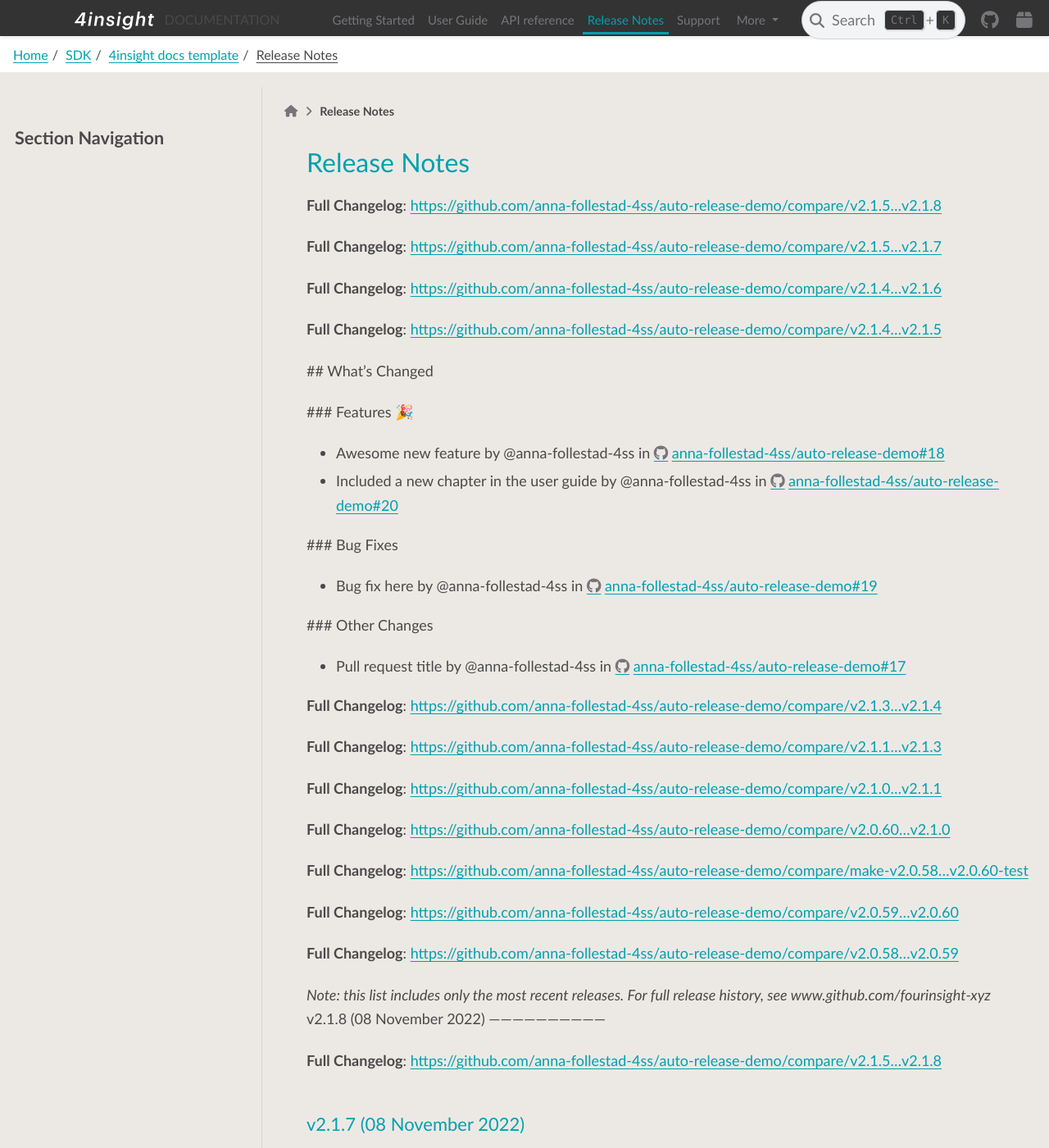
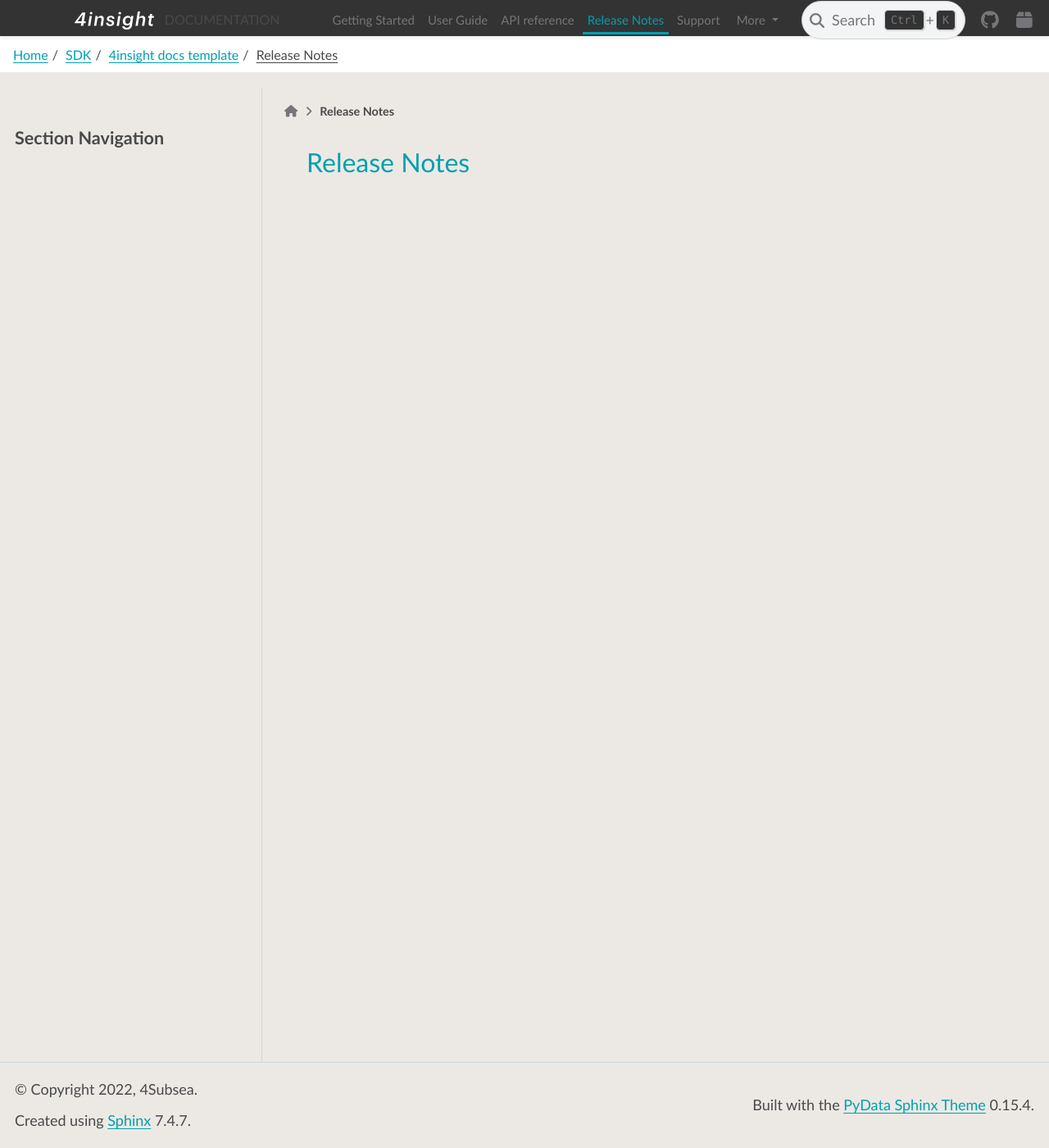
Before and after one commit to anna-follestad-4ss/auto-release-demo, a Sphinx documentation site: the page built from docs/release_notes.rst, in a window 1280 px wide and 1400 px high. Shown: the whole window at 82% size. Built offline with Sphinx 7.4.7 and the PyData theme 0.15.4, drawn with Linux system fonts in a browser that asks for light colours; some of the changed text lies outside the part shown.

Commit message:
Update release_notes.rst

```diff
--- a/docs/release_notes.rst
+++ b/docs/release_notes.rst
@@ -1,337 +1,2 @@
 Release Notes
 =============
-
-
-
-..
-
-
-
-
-
-
-
-**Full Changelog**: https://github.com/anna-follestad-4ss/auto-release-demo/compare/v2.1.5...v2.1.8
-
-
-
-
-
-
-
-
-
-
-
-
-**Full Changelog**: https://github.com/anna-follestad-4ss/auto-release-demo/compare/v2.1.5...v2.1.7
-
-
-
-
-
-
-
-
-
-
-
-
-**Full Changelog**: https://github.com/anna-follestad-4ss/auto-release-demo/compare/v2.1.4...v2.1.6
-
-
-
-
-
-
-
-
-
-
-
-
-**Full Changelog**: https://github.com/anna-follestad-4ss/auto-release-demo/compare/v2.1.4...v2.1.5
-
-
-
-
-
-
-
-
-## What's Changed
-
-### Features 🎉
-
-* Awesome new feature by @anna-follestad-4ss in https://github.com/anna-follestad-4ss/auto-release-demo/pull/18
-
-* Included a new chapter in the user guide  by @anna-follestad-4ss in https://github.com/anna-follestad-4ss/auto-release-demo/pull/20
-
-### Bug Fixes
-
-* Bug fix here  by @anna-follestad-4ss in https://github.com/anna-follestad-4ss/auto-release-demo/pull/19
-
-### Other Changes
-
-* Pull request title  by @anna-follestad-4ss in https://github.com/anna-follestad-4ss/auto-release-demo/pull/17
-
-
-
-
-
-**Full Changelog**: https://github.com/anna-follestad-4ss/auto-release-demo/compare/v2.1.3...v2.1.4
-
-
-
-
-
-
-
-
-
-
-
-
-**Full Changelog**: https://github.com/anna-follestad-4ss/auto-release-demo/compare/v2.1.1...v2.1.3
-
-
-
-
-
-
-
-
-
-
-
-
-**Full Changelog**: https://github.com/anna-follestad-4ss/auto-release-demo/compare/v2.1.0...v2.1.1
-
-
-
-
-
-
-
-
-
-
-
-
-**Full Changelog**: https://github.com/anna-follestad-4ss/auto-release-demo/compare/v2.0.60...v2.1.0
-
-
-
-
-
-
-
-
-
-
-
-
-**Full Changelog**: https://github.com/anna-follestad-4ss/auto-release-demo/compare/make-v2.0.58...v2.0.60-test
-
-
-
-
-
-
-
-
-
-
-
-
-**Full Changelog**: https://github.com/anna-follestad-4ss/auto-release-demo/compare/v2.0.59...v2.0.60
-
-
-
-
-
-
-
-
-
-
-
-
-**Full Changelog**: https://github.com/anna-follestad-4ss/auto-release-demo/compare/v2.0.58...v2.0.59
-
-
-
-*Note: this list includes only the most recent releases. For full release history, see www.github.com/fourinsight-xyz*
-v2.1.8 (08 November 2022)
-------------------------------
-
-
-..
-
-
-
-
-
-
-
-**Full Changelog**: https://github.com/anna-follestad-4ss/auto-release-demo/compare/v2.1.5...v2.1.8
-
-
-
-v2.1.7 (08 November 2022)
-------------------------------
-
-
-
-
-
-
-
-
-**Full Changelog**: https://github.com/anna-follestad-4ss/auto-release-demo/compare/v2.1.5...v2.1.7
-
-
-
-v2.1.6 (08 November 2022)
-------------------------------
-
-
-
-
-
-
-
-
-**Full Changelog**: https://github.com/anna-follestad-4ss/auto-release-demo/compare/v2.1.4...v2.1.6
-
-
-
-v2.1.5 (08 November 2022)
-------------------------------
-
-
-
-
-
-
-
-
-**Full Changelog**: https://github.com/anna-follestad-4ss/auto-release-demo/compare/v2.1.4...v2.1.5
-
-
-
-v2.1.4 (08 November 2022)
-------------------------------
-
-
-
-
-## What's Changed
-
-### Features 🎉
-
-* Awesome new feature by @anna-follestad-4ss in https://github.com/anna-follestad-4ss/auto-release-demo/pull/18
-
-* Included a new chapter in the user guide  by @anna-follestad-4ss in https://github.com/anna-follestad-4ss/auto-release-demo/pull/20
-
-### Bug Fixes
-
-* Bug fix here  by @anna-follestad-4ss in https://github.com/anna-follestad-4ss/auto-release-demo/pull/19
-
-### Other Changes
-
-* Pull request title  by @anna-follestad-4ss in https://github.com/anna-follestad-4ss/auto-release-demo/pull/17
-
-
-
-
-
-**Full Changelog**: https://github.com/anna-follestad-4ss/auto-release-demo/compare/v2.1.3...v2.1.4
-
-
-
-v2.1.3
-------------------------------
-
-
-
-
-
-
-
-
-**Full Changelog**: https://github.com/anna-follestad-4ss/auto-release-demo/compare/v2.1.1...v2.1.3
-
-
-
-v2.1.1
-------------------------------
-
-
-
-
-
-
-
-
-**Full Changelog**: https://github.com/anna-follestad-4ss/auto-release-demo/compare/v2.1.0...v2.1.1
-
-
-
-v2.1.0
-------------------------------
-
-
-
-
-
-
-
-
-**Full Changelog**: https://github.com/anna-follestad-4ss/auto-release-demo/compare/v2.0.60...v2.1.0
-
-
-
-v2.0.60-test
-------------------------------
-
-
-
-
-
-
-
-
-**Full Changelog**: https://github.com/anna-follestad-4ss/auto-release-demo/compare/make-v2.0.58...v2.0.60-test
-
-
-
-v2.0.60
-------------------------------
-
-
-
-
-
-
-
-
-**Full Changelog**: https://github.com/anna-follestad-4ss/auto-release-demo/compare/v2.0.59...v2.0.60
-
-
-
-v2.0.59
-------------------------------
-
-
-
-
-
-
-
-
-**Full Changelog**: https://github.com/anna-follestad-4ss/auto-release-demo/compare/v2.0.58...v2.0.59
-
-
-
-*Note: this list includes only the most recent releases. For full release history, see www.github.com/fourinsight-xyz*
```
